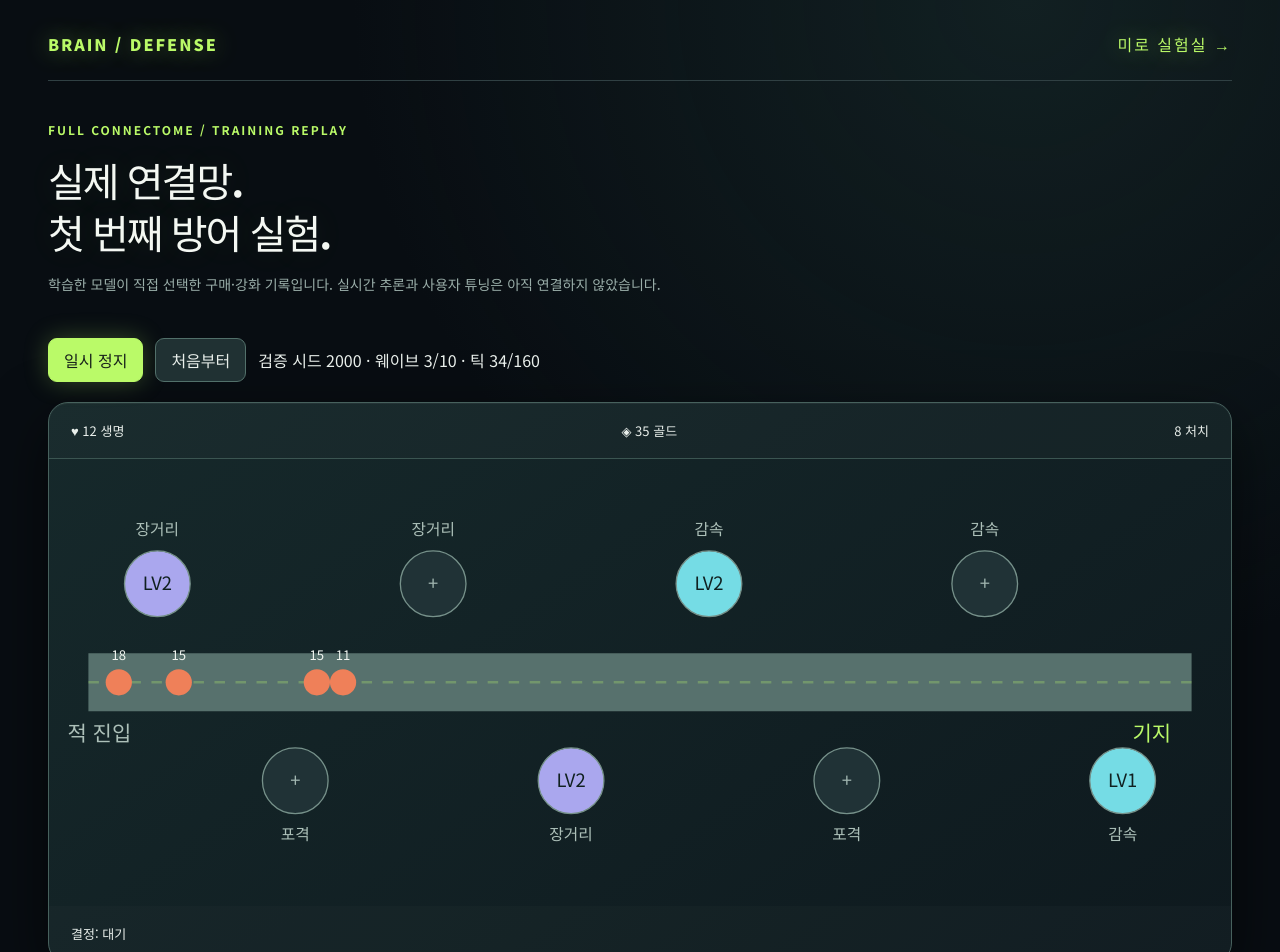
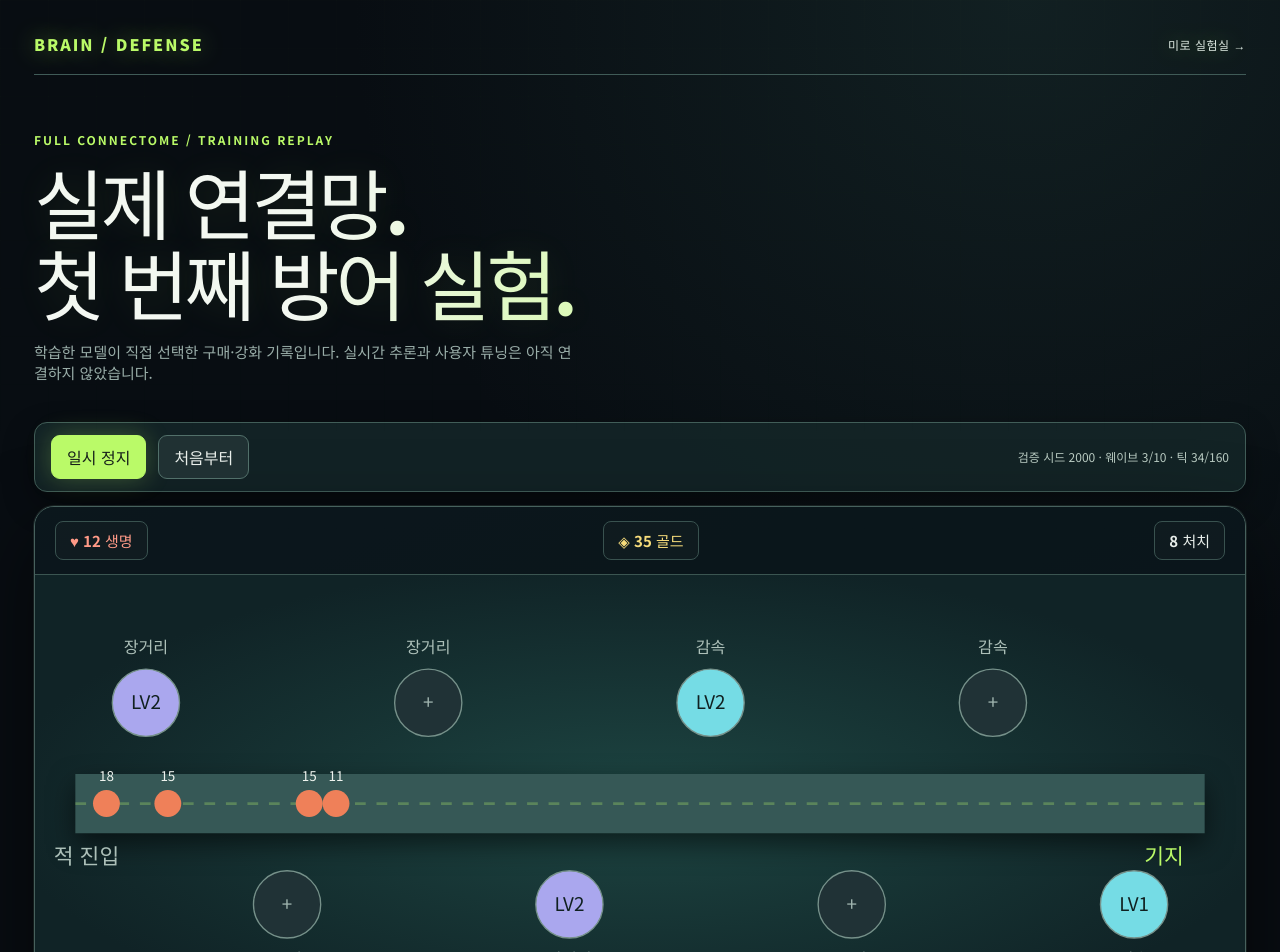
Before and after one commit to zzmin0405/fly-brain-lab, a React (Vite) app: page / in a window 1280 px wide. Shown: the top 952 px of the page. Built offline with nearby package versions, Linux system fonts and the light colour scheme.

Commit message:
타워 디펜스 게임 HUD 디자인 강화

```diff
--- a/src/defense.tsx
+++ b/src/defense.tsx
@@ -48,12 +48,12 @@ export function DefenseReplay() {
   }, [playing, replay])
   const frame = replay?.frames[index]
   return (
-    <main>
-      <header>
+    <main className="game-shell">
+      <header className="game-nav">
         <a href="/defense.html">BRAIN / DEFENSE</a>
         <a href="/maze.html">미로 실험실 →</a>
       </header>
-      <section className="intro">
+      <section className="intro game-hero">
         <p className="eyebrow">FULL CONNECTOME / TRAINING REPLAY</p>
         <h1>
           실제 연결망.
@@ -67,7 +67,7 @@ export function DefenseReplay() {
       {error && <p role="alert">{error}</p>}
       {replay && frame && (
         <>
-          <div className="toolbar">
+          <div className="toolbar game-toolbar">
             <button className="primary" onClick={() => setPlaying(!playing)}>
               {playing ? '일시 정지' : '재생'}
             </button>
@@ -83,8 +83,8 @@ export function DefenseReplay() {
               검증 시드 2000 · 웨이브 {frame.wave}/10 · 틱 {frame.tick}/160
             </span>
           </div>
-          <div className="arena">
-            <div className="bar">
+          <div className="arena game-arena">
+            <div className="bar game-hud">
               <span>♥ {frame.lives} 생명</span>
               <span>◈ {frame.gold} 골드</span>
               <span>{frame.kills} 처치</span>
@@ -157,7 +157,7 @@ export function DefenseReplay() {
                 기지
               </text>
             </svg>
-            <div className="bar">
+            <div className="bar game-decision">
               결정:{' '}
               {!frame.action
                 ? '대기'
@@ -166,7 +166,7 @@ export function DefenseReplay() {
                   : `${frame.action - 8}번 슬롯 강화`}
             </div>
           </div>
-          <section className="history">
+          <section className="history game-stats">
             <h2>실제 실행 결과</h2>
             <p>
               뉴런 {replay.report.manifest.nodes.toLocaleString()}개 · 연결{' '}
--- a/src/index.css
+++ b/src/index.css
@@ -359,3 +359,129 @@ input[aria-invalid='true'] {
   margin-top: 18px;
   background: #111c20cc;
 }
+
+/* 타워 디펜스 전용 HUD */
+.game-shell {
+  max-width: 1440px;
+  min-height: 100vh;
+  padding: 22px 34px 44px;
+}
+.game-shell::before {
+  content: '';
+  position: fixed;
+  inset: 0;
+  pointer-events: none;
+  opacity: 0.18;
+  background-image:
+    linear-gradient(#bafa6810 1px, transparent 1px),
+    linear-gradient(90deg, #bafa6810 1px, transparent 1px);
+  background-size: 48px 48px;
+  mask-image: linear-gradient(to bottom, #000, transparent 82%);
+}
+.game-nav {
+  position: relative;
+  z-index: 1;
+  padding: 10px 0 18px;
+  border-bottom: 1px solid #405b57;
+}
+.game-nav a:last-child {
+  color: #dce8e0;
+  font-size: 12px;
+  letter-spacing: 0.5px;
+}
+.game-hero {
+  position: relative;
+  padding: 44px 0 24px;
+}
+.game-hero h1 {
+  font-size: clamp(42px, 6vw, 78px);
+  line-height: 1.06;
+  letter-spacing: -4px;
+  margin: 12px 0 18px;
+}
+.game-hero > p:last-child {
+  max-width: 550px;
+  font-size: 15px;
+}
+.game-toolbar {
+  padding: 12px 16px;
+  margin-bottom: 14px;
+  border: 1px solid #415d58;
+  border-radius: 13px;
+  background: #152629d9;
+  box-shadow: 0 12px 32px #0005;
+}
+.game-toolbar > span {
+  margin-left: auto;
+  color: #b8cac1;
+  font-size: 12px;
+}
+.game-arena {
+  border-radius: 20px;
+  background: linear-gradient(160deg, #122628, #0b151b);
+  box-shadow:
+    0 28px 80px #0008,
+    0 0 0 1px #9ec8b522;
+}
+.game-hud {
+  min-height: 66px;
+  padding: 14px 20px;
+  background: #0a151bd9;
+  font-size: 15px;
+  font-weight: 700;
+}
+.game-hud span {
+  padding: 8px 14px;
+  border: 1px solid #39524f;
+  border-radius: 8px;
+  background: #ffffff05;
+}
+.game-hud span:first-child {
+  color: #ff9a87;
+}
+.game-hud span:nth-child(2) {
+  color: #f7dc7b;
+}
+.game-arena svg {
+  background: radial-gradient(ellipse at center, #1d4542 0%, #102326 75%);
+  min-height: 370px;
+}
+.game-arena svg path:first-child {
+  filter: drop-shadow(0 8px 10px #0008);
+  stroke: #365856;
+}
+.game-decision {
+  justify-content: flex-start;
+  min-height: 48px;
+  color: #bafa68;
+  border-top: 1px solid #36524f;
+  border-bottom: 0;
+  font-size: 12px;
+}
+.game-stats {
+  margin-top: 20px;
+  background: #102023d9;
+}
+.game-stats h2 {
+  color: #f1f6ef;
+}
+@media (max-width: 700px) {
+  .game-shell {
+    padding: 16px;
+  }
+  .game-toolbar > span {
+    width: 100%;
+    margin: 4px 0 0;
+  }
+  .game-hud {
+    gap: 5px;
+    padding: 10px;
+  }
+  .game-hud span {
+    padding: 6px 8px;
+    font-size: 12px;
+  }
+  .game-arena svg {
+    min-height: 250px;
+  }
+}
```
